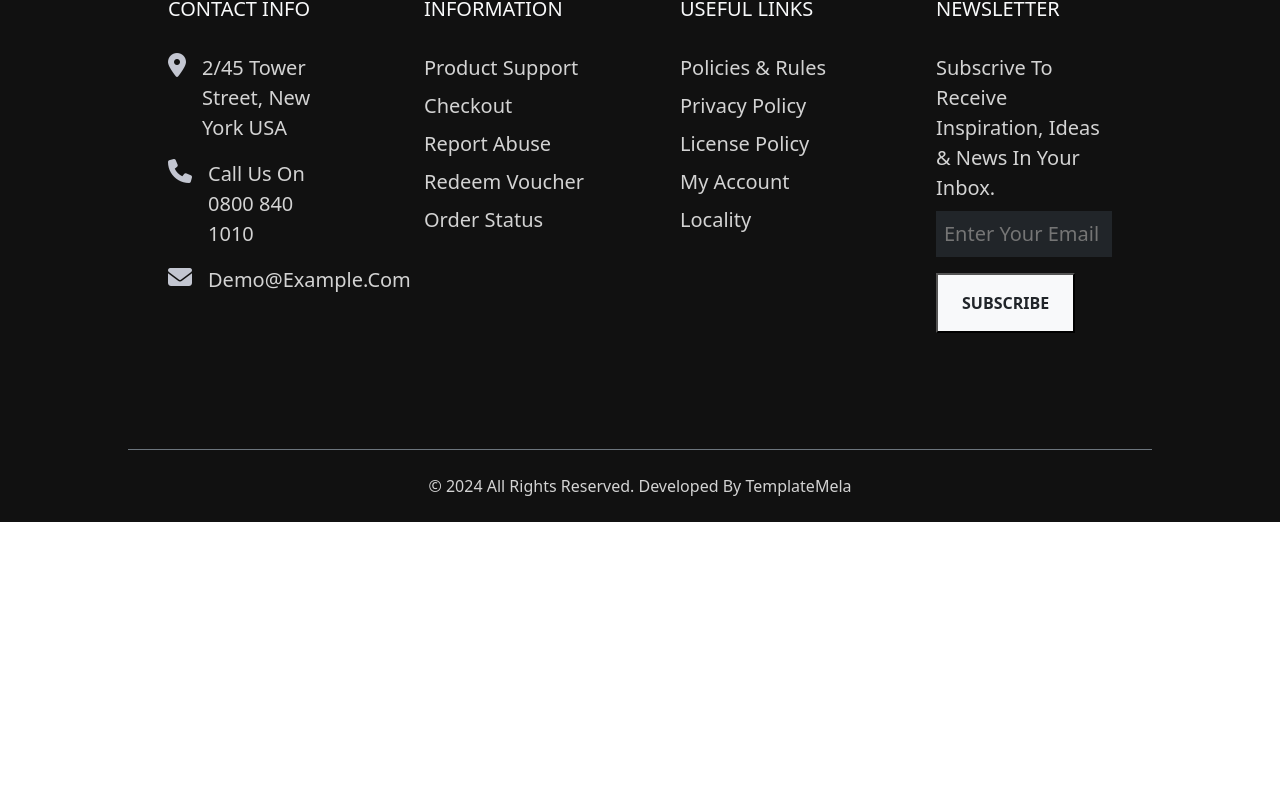
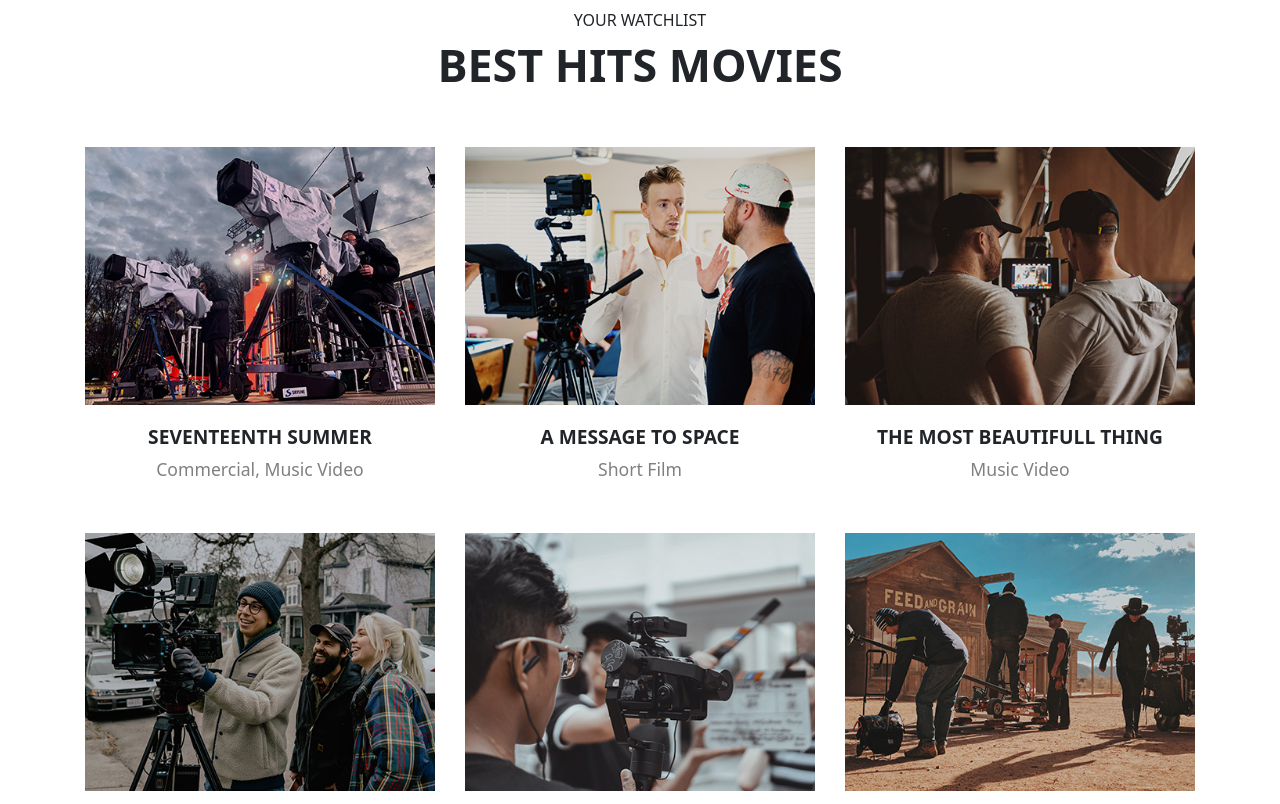
Before and after one commit to JordanRomagnoli/proj-html-vuejs, a Vue app: page / in a window 1280 px wide. Shown: the part 2296-3100 px from the top of the page. Before the commit the page ends 2818 px from the top, so only its background shows below. Built offline with nearby package versions, Linux system fonts and the light colour scheme.

Commit message:
- ADD section "wath-list" con all'interno componenti che prendono dati dallo "store"

```diff
--- /dev/null
+++ b/src/components/SingleWatched.vue
@@ -0,0 +1,67 @@
+<script>
+    export default {
+        data() {
+            return {
+
+            }
+        },
+        props: {
+            Image: String,
+            Title: String,
+            Subtitle: String,
+        },
+        methods:{
+            getImagePath: function(imgPath){
+                return new URL(imgPath, import.meta.url).href;
+            },
+        }
+    }
+    </script>
+
+<template>
+    <div class="single-card">
+        <div class="img-frame">
+            <img :src="getImagePath('../assets/img/'+Image)" alt="">
+        </div>
+        <h4>
+            {{ Title }}
+        </h4>
+        <span>
+            {{ Subtitle }}
+        </span>
+    </div>
+</template>
+
+<style lang="scss" scoped>
+    @use '../assets/scss/partials/variables' as *;
+
+    .single-card{
+        width: calc(100% / 3);
+        padding: 15px;
+        text-align: center;
+        margin-bottom: 20px;
+        .img-frame{
+            width: 100%;
+            margin: 0 auto;
+            overflow: hidden;
+            margin-bottom: 20px;
+
+            img{
+                width: 100%;
+                transition: all .4s ease-in-out;
+                &:hover{
+                    transform: scale(1.1);
+                }
+            }
+        }
+        > h4{
+            text-transform: uppercase;
+            font-size: 1.2rem;
+            font-weight: 600;
+        }
+        > span{
+            color: gray;
+            font-size: 1.1rem;
+        }
+    }
+</style>
--- a/src/pages/HomePage.vue
+++ b/src/pages/HomePage.vue
@@ -1,10 +1,13 @@
 <script>
+    import { store } from '../store';
     import JumbotronCarusell from '../components/JumbotronCarusell.vue';
+    import SingleWatched from '../components/SingleWatched.vue';
     import SingleWork from '../components/SingleWork.vue';
 
     export default {
         data() {
             return {
+                store,
                 listWork:[
                     {
                         img: 'image (14).svg',
@@ -36,13 +39,15 @@
                         title: 'versitile actors',
                         description: 'Lorem ipsum dolor amet, consectetur adipiscing. Pellentesque ultricies justo tellus.'
                     },
-                ]
+                ],
+
             }
         },
         components :{
 
             JumbotronCarusell,
             SingleWork,
+            SingleWatched,
         },
         methods: {
 
@@ -95,6 +100,24 @@
         </div>
     </section>
 
+    <section class="watchlist">
+        <div class="container text-center">
+            <h6>
+                your watchlist
+            </h6>
+            <h2>
+                best hits movies
+            </h2>
+            <div class="row flex-wrap">
+                <SingleWatched
+                v-for="(elem, i) in store.listWatched"
+                :Image="elem.img"
+                :Title="elem.title"
+                :Subtitle="elem.subtitle"/>
+            </div>
+        </div>
+    </section>
+
 </template>
 
 <style lang="scss" scoped>
@@ -111,7 +134,7 @@
         }
         >h2{
             font-size: 2.8rem;
-            font-weight: bold;
+            font-weight: 700;
         }
         > div{
             margin-top: 40px;
@@ -130,7 +153,7 @@
         .row{
             justify-content: flex-end;
             align-items: center;
-            min-height: 500px;
+            min-height: 550px;
                 .col-6{
                     color: white;
 
@@ -174,4 +197,23 @@
     }
    }
 
+   .watchlist{
+    padding: 40px 0;
+    margin-top: 40px;
+    >div{
+        h6,h2{
+            text-transform: uppercase;
+        }
+        h2{
+            font-size: 2.8rem;
+            font-weight: 700;
+        }
+        > div{
+
+         margin-top: 40px;
+
+        }
+    }
+   }
+
 </style>
--- a/src/store.js
+++ b/src/store.js
@@ -1,5 +1,36 @@
 import { reactive } from "vue";
 
 export const store = reactive({
-
+    listWatched:[
+        {
+            img: 'Gallery-01.jpg',
+            title: 'seventeenth summer',
+            subtitle: 'Commercial, Music Video'
+        },
+        {
+            img: 'Gallery-02.jpg',
+            title: 'a message to space',
+            subtitle: 'Short Film'
+        },
+        {
+            img: 'Gallery-03.jpg',
+            title: 'the most beautifull thing',
+            subtitle: 'Music Video'
+        },
+        {
+            img: 'Gallery-04.jpg',
+            title: 'permission to speak',
+            subtitle: 'Documentary'
+        },
+        {
+            img: 'Gallery-05.jpg',
+            title: 'explore our space',
+            subtitle: 'Film Noir'
+        },
+        {
+            img: 'Gallery-06.jpg',
+            title: 'film production',
+            subtitle: 'Blaxploitation'
+        },
+    ]
 });
```
